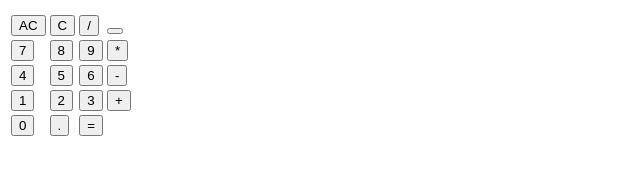
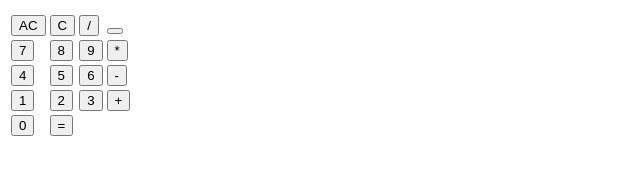
Before and after one commit to AllV64/Calculator, a plain HTML site: page index.html in a window 1280 px wide. Shown: the full height of the page, 0-640 px from the left. Drawn offline with Linux system fonts and the light colour scheme.

Commit message:
Remove td cell

```diff
--- a/index.html
+++ b/index.html
@@ -38,7 +38,6 @@
         </tr>
         <tr>
             <td><button>0</button></td>
-            <td><button>.</button></td>
             <td><button>=</button></td>
         </tr>
     </table>
```
